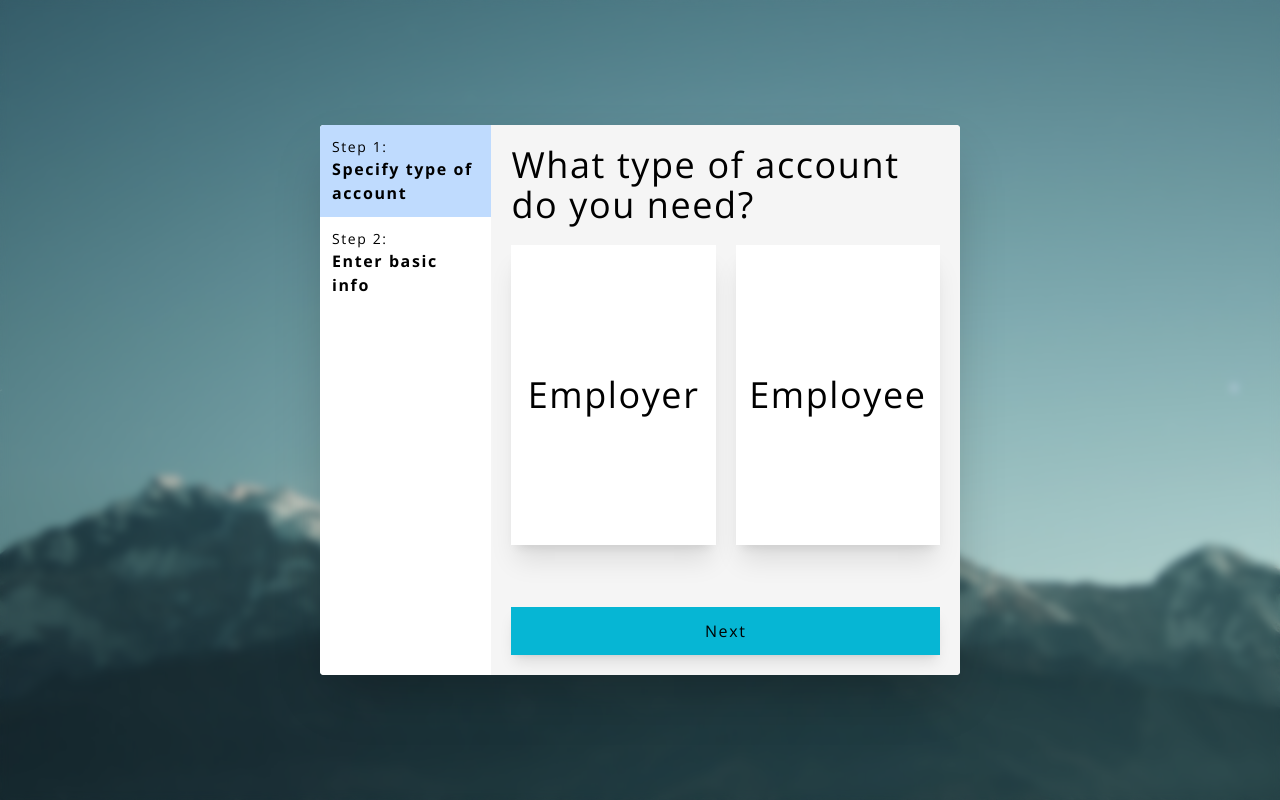
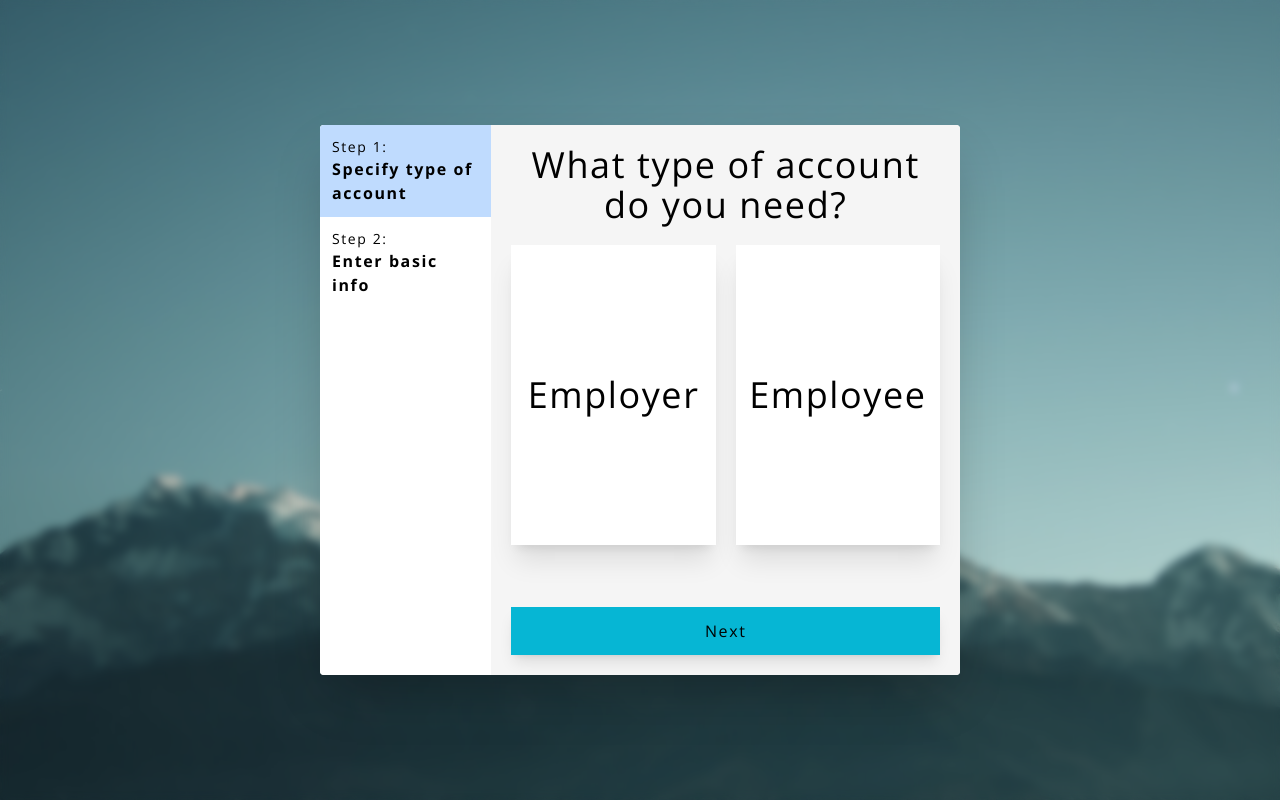
Before and after one commit to rteet702/trax-timeclock-management, a Next.js app: page /register in a window 1280 px wide. Built offline with nearby package versions, Linux system fonts and the light colour scheme.

Commit message:
chore: fixed uncentered text in registration form.

```diff
--- a/src/components/RegisterForm/PageOne.tsx
+++ b/src/components/RegisterForm/PageOne.tsx
@@ -17,7 +17,9 @@ const PageOne: FunctionComponent<IProps> = ({
 
     return (
         <div className="flex flex-col items-center gap-5">
-            <h2 className="text-4xl">What type of account do you need?</h2>
+            <h2 className="text-4xl w-full text-center">
+                What type of account do you need?
+            </h2>
             <div className="flex w-full gap-5">
                 <button
                     onClick={(e) => handleSelect(e, "Employer")}
```
